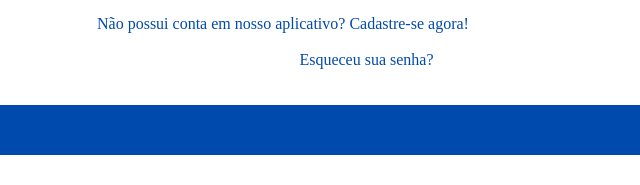
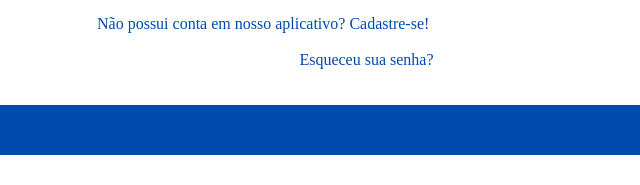
Before and after one commit to Ancini/brothers_systems_web, a website: page public/index.html in a window 1280 px wide. Shown: the part 599-784 px from the top of the page, 279-919 px from the left. Drawn offline with Linux system fonts and the light colour scheme.

Commit message:
alterações

```diff
--- a/public/index.html
+++ b/public/index.html
@@ -45,7 +45,7 @@
 
             </div>
 
-            <a href="tela_cadastro_de_usuario.html"> Não possui conta em nosso aplicativo? Cadastre-se agora! </a>
+            <a href="tela_cadastro_de_usuario.html"> Não possui conta em nosso aplicativo? Cadastre-se! </a>
             <br>
             <br>
             <div class="a_2">
```
